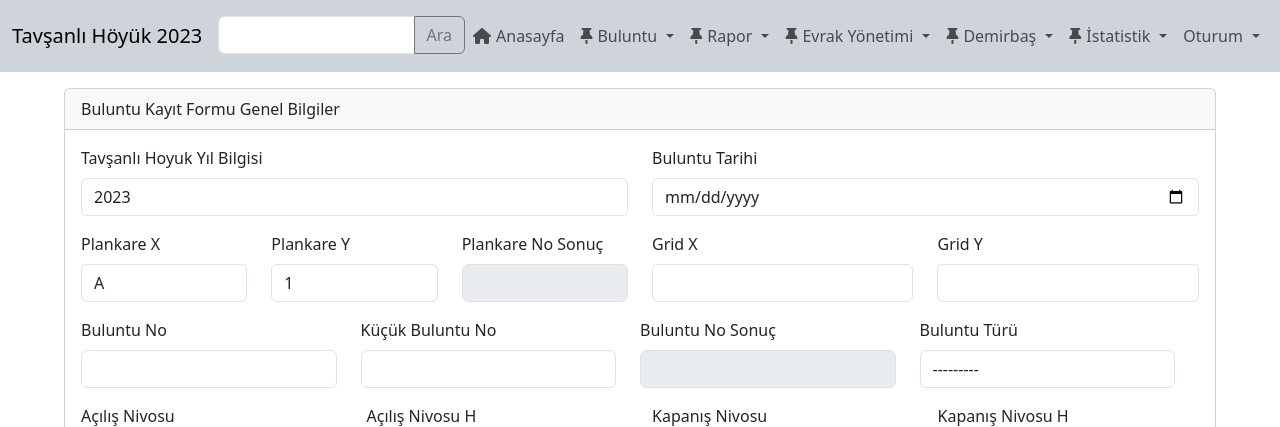
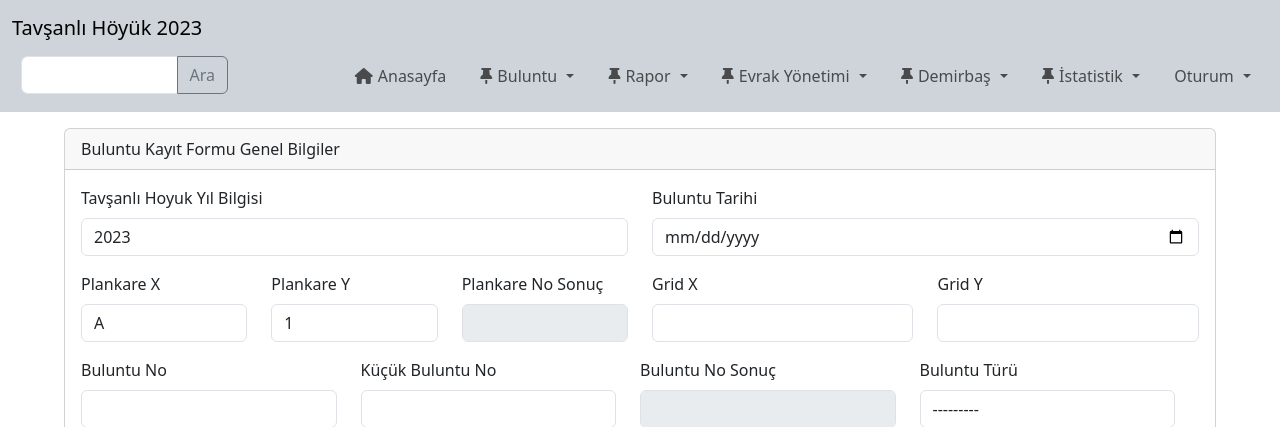
Before and after one commit to RythmTechnologies/animated-octo-winner, a Django app: page /site/buluntu/ekle in a window 1280 px wide. Shown: the top 427 px of the page. Run offline with Django 5.2, Linux system fonts and the light colour scheme; data that the repository does not hold is empty; some libraries are stand-ins or nearby versions.

Commit message:
chore: refactor navbar structure

```diff
--- a/archaeologyMain/contentApp/static/css/style.css
+++ b/archaeologyMain/contentApp/static/css/style.css
@@ -65,3 +65,21 @@
   width: 15px;
   font-weight: 700;
 }
+
+.dropdown-menu[data-bs-popper] {
+
+  left: -80px;
+}
+
+
+nav .search-bar {
+
+  min-width: 207px;
+  max-width: 50%;
+}
+
+
+nav .container-fluid {
+
+  flex-wrap: wrap !important;
+}
```
